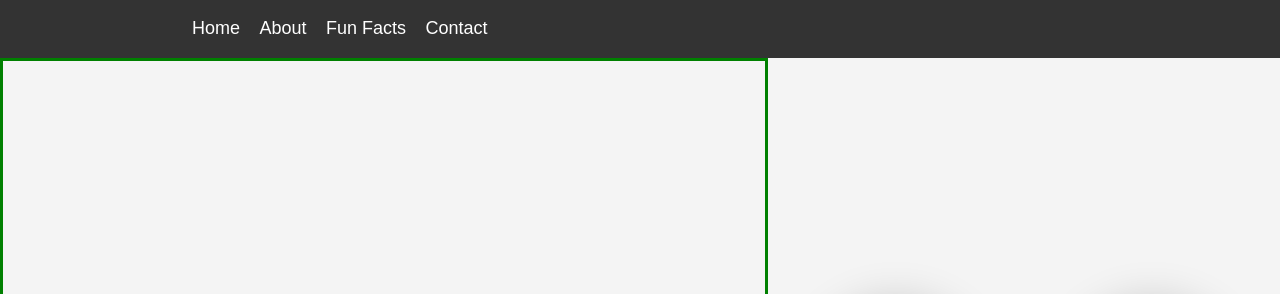
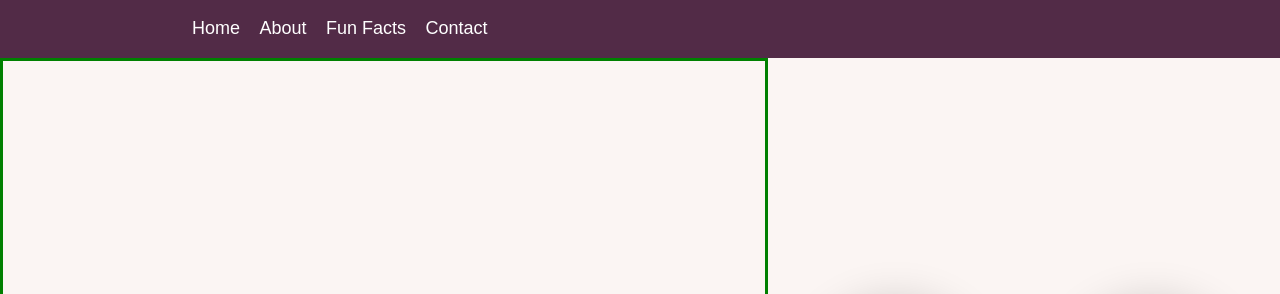
Before and after one commit to beebble/profile-website, a plain HTML site: page index.html in a window 1280 px wide. Shown: the top 294 px of the page. Drawn offline with Linux system fonts and the light colour scheme.

Commit message:
adding style

```diff
--- a/css/style.css
+++ b/css/style.css
@@ -3,9 +3,22 @@
     padding: 0;
 } */
 
+/*
+cream
+#fbf5f3
+sage green
+#8daa9d
+dark purple
+522b47
+
+black
+0f0e0e
+
+*/
+
 body{
-	background: #f4f4f4;
-	color: #555;
+	background: #fbf5f3;
+	color: #0f0e0e;
 	font-family: Arial, Helvetica, sans-serif;
 	font-size: 16px;
 	line-height:1.6em;
@@ -14,10 +27,21 @@ body{
     align-items: center;
 }
 
+.empty-box{
+    height: 180px;
+    background-color: transparent;
+    padding:200px;
+}
+
+.container{
+	width: 70%;
+	margin:auto;
+	overflow: hidden;
+}
 
 #navbar{
-	background: #333;
-	color: #fff;
+	background: #522b47;
+	color: #0f0e0e;
 	position: sticky;
     top:0;
 	width: 100%;
@@ -105,17 +129,7 @@ body{
     box-sizing: border-box;
 }
 
-.empty-box{
-    height: 180px;
-    background-color: transparent;
-    padding:200px;
-}
 
-.container{
-	width: 70%;
-	margin:auto;
-	overflow: hidden;
-}
 
 /*#main-header{
 	background-color: coral;
```
